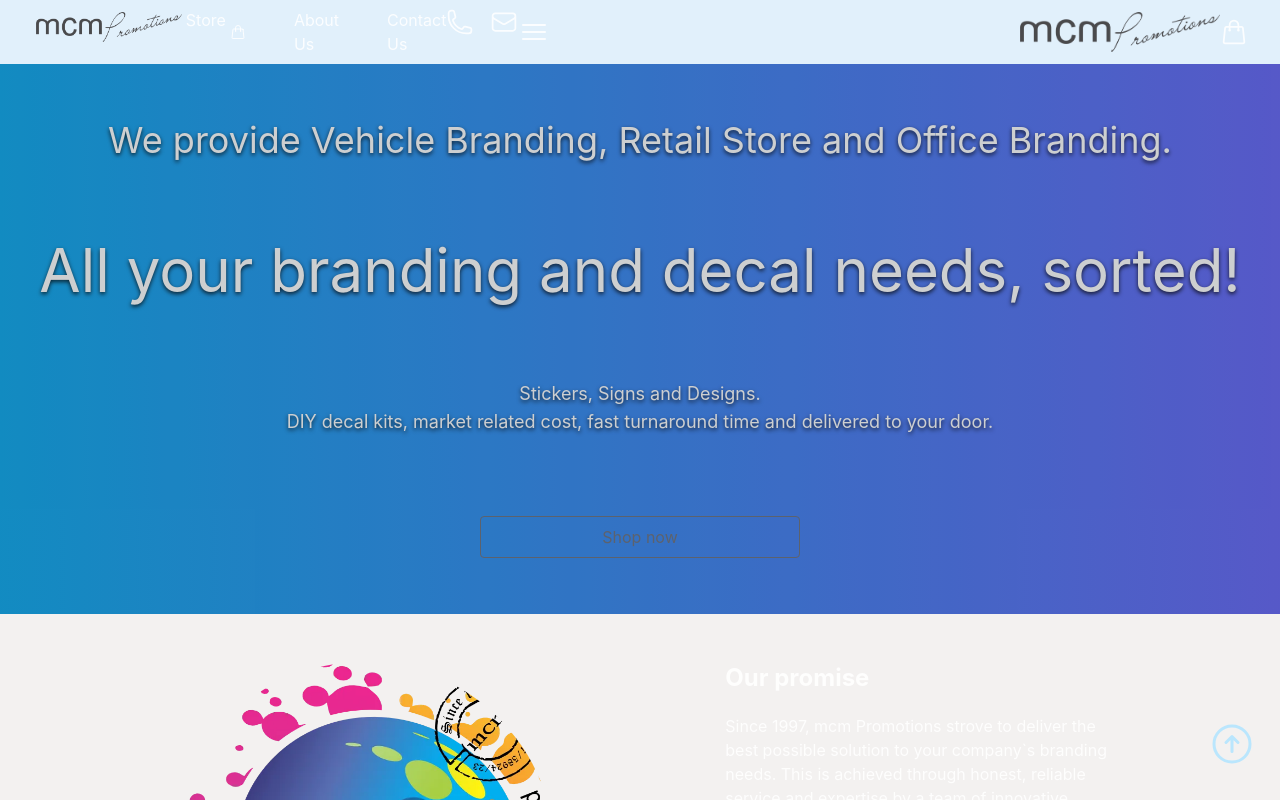
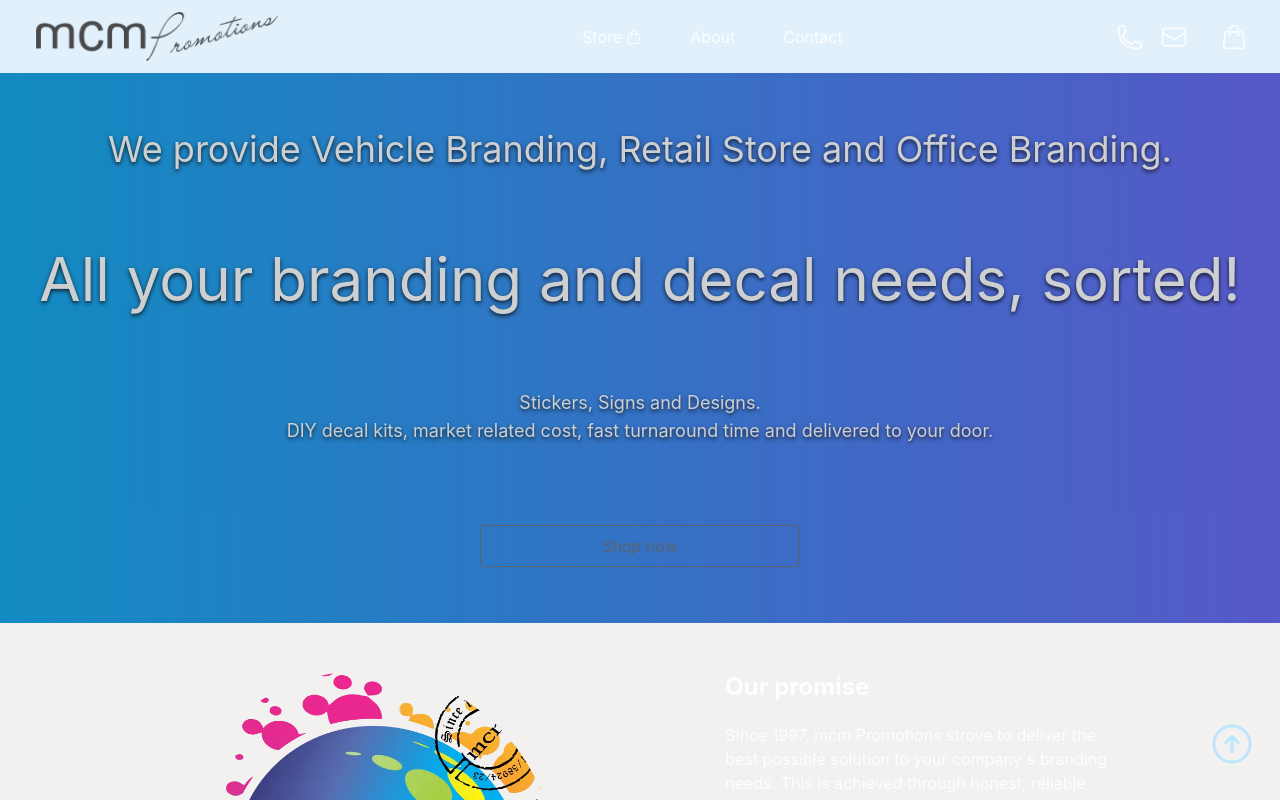
Before and after one commit to marnoux/mcm, a React (Vite) app: page / in a window 1280 px wide. Shown: the top 800 px of the page. Built offline with nearby package versions, Linux system fonts and the light colour scheme.

Commit message:
Finish navbar

```diff
--- a/src/components/Layout/Header.tsx
+++ b/src/components/Layout/Header.tsx
@@ -15,14 +15,14 @@ const Header = () => {
 
   return (
     <nav>
-      <div className="flex justify-between bg-[#e1f0fb] w-auto h-auto py-2 px-8 items-center">
+      <div className="flex justify-between bg-[#e1f0fb] w-auto h-auto py-2 px-8 sm:px-3 items-center">
         {/* Desktop */}
-        <div className="flex md:visible sm:hidden">
+        <div className="flex justify-between sm:w-full w-2/3 md:visible sm:hidden">
           <Link to="/">
             <img className="p-1" src="/img/logo.png" alt="logo" width={250} height={200} />
           </Link>
-          <div>
-            <ul className="flex align-center gap-12">
+          <div className="flex items-center">
+            <ul className="flex md:gap-8x gap-12 w-full">
               <li className="group flex align-center gap-2 text-align-center  hover:cursor-pointer animateHover">
                 <Link to="store" className="flex justify-center">
                   <div className="flex gap-1">
@@ -32,26 +32,16 @@ const Header = () => {
                 </Link>
               </li>
               <li className="animateHover hover:underline">
-                <a href="/#about">About Us</a>
+                <a href="/#about">About</a>
               </li>
               <li className="animateHover hover:underline">
-                <a href="/#contact">Contact Us</a>
+                <a href="/#contact">Contact</a>
               </li>
             </ul>
           </div>
-          <div className="flex gap-8 divide-x divide-gray-500">
-            <div className="flex gap-4">
-              <a href="tel:+27823363494" target="_blank">
-                <PhoneIcon className="h-7 w-7 animateHover" />
-              </a>
-              <a href="mailto:arno@mcmpromotions.co.za" target="_blank">
-                <EnvelopeIcon className="animateHover h-7 w-7" />
-              </a>
-            </div>
-          </div>
         </div>
         {/* Mobile */}
-        <div className="md:hidden sm:visible flex flex-row align-center items-center justify-between w-3/4">
+        <div className="flex flex-row align-center items-center justify-between w-3/4 lg:hidden xl:hidden 2xl:hidden md:hidden sm:visible p-0">
           <Bars3Icon onClick={toggleNav} className="hover:cursor-pointer h-8 w-8" />
           <Link to="/">
             <img src="/img/logo.png" alt="logo" width={200} height={200} />
@@ -90,9 +80,19 @@ const Header = () => {
           </div>
         </div>
         {/* Store */}
-        <Link to="store">
-          <ShoppingBagIcon className="h-7 w-7 animateHover" />
-        </Link>
+        <div className="flex items-center justify-center sm:gap-0 gap-8">
+          <div className="flex sm:gap-2 gap-4">
+            <a href="tel:+27823363494" target="_blank">
+              <PhoneIcon className="sm:h-6 sm:w-6 h-7 w-7 animateHover" />
+            </a>
+            <a href="mailto:arno@mcmpromotions.co.za" target="_blank">
+              <EnvelopeIcon className="animateHover sm:h-6 sm:w-6 h-7 w-7" />
+            </a>
+          </div>
+          <Link className="flex items-center" to="store">
+            <ShoppingBagIcon className="h-7 w-7 sm:h-6 sm:w-6 animateHover" />
+          </Link>
+        </div>
       </div>
     </nav>
   );
--- a/tailwind.config.js
+++ b/tailwind.config.js
@@ -1,10 +1,11 @@
 /** @type {import('tailwindcss').Config} */
+
 export default {
   content: ['./index.html', './src/**/*.{js,ts,jsx,tsx}'],
   theme: {
     extend: {},
     screens: {
-      sm: { min: '375px', max: '640px' },
+      sm: { min: '0px', max: '640px' },
       md: { min: '641px', max: '1023px' },
       lg: { min: '1024px', max: '1279px' },
       xl: { min: '1280px', max: '1535px' },
```
